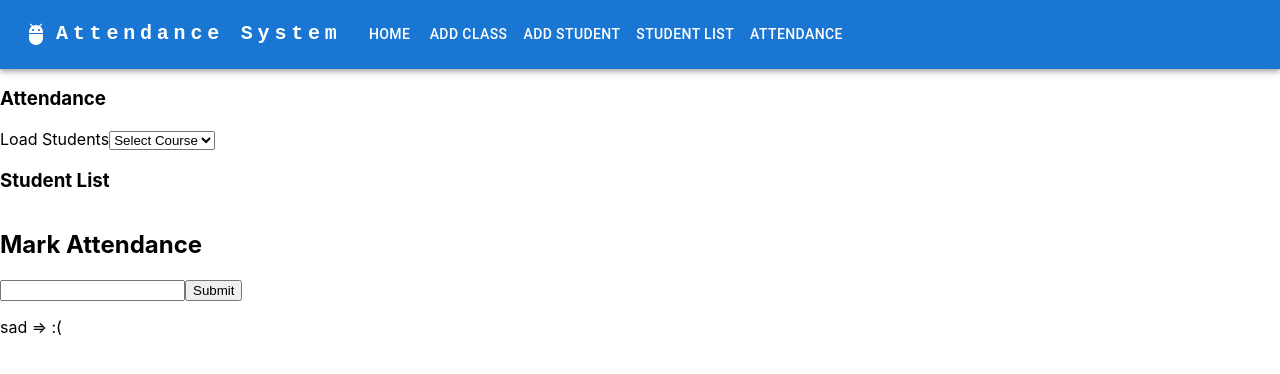
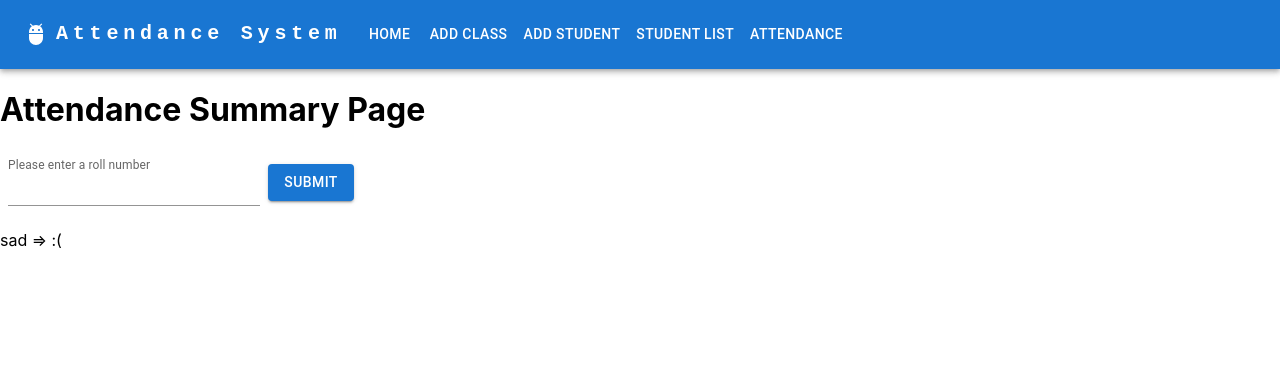
Before and after one commit to obaidmuneer/attendance-management, a React (Create React App) app: page /attendance in a window 1280 px wide. Shown: the top 374 px of the page. Built offline with nearby package versions, Linux system fonts and the light colour scheme.

Commit message:
added mui textfield and std card

```diff
--- a/src/components/attendance/index.jsx
+++ b/src/components/attendance/index.jsx
@@ -2,6 +2,10 @@ import axios from "axios";
 import moment from "moment";
 import { useState } from "react";
 import StudentsList from "../students_list";
+import Box from "@mui/material/Box";
+import TextField from "@mui/material/TextField";
+import Button from "@mui/material/Button";
+import StudentCard from "../student_card";
 
 const Attendance = ({ api }) => {
   const [students, setStudents] = useState([]);
@@ -74,8 +78,8 @@ const Attendance = ({ api }) => {
 
   return (
     <div>
-      <h3>Attendance</h3>
-      <span>Load Students</span>
+      <h1>Attendance Summary Page</h1>
+      {/* <span>Load Students</span>
       <select
         defaultValue={"course"}
         onChange={(e) => setSelectedCourse(e.target.value)}
@@ -127,25 +131,40 @@ const Attendance = ({ api }) => {
         {selectedSec && <button onClick={loadStudents}>Load Students</button>}
       </div>
 
-      <StudentsList students={students} />
+      <StudentsList students={students} /> */}
+
+      <Box
+        component="form"
+        sx={{
+          "& .MuiTextField-root": { m: 1, width: "25ch" },
+          display: "flex",
+          alignItems: "center",
+        }}
+        noValidate
+        autoComplete="off"
+        onSubmit={handleSubmit}
+      >
+        <TextField
+          id="standard-number"
+          label="Please enter a roll number"
+          type="number"
+          InputLabelProps={{
+            shrink: true,
+          }}
+          variant="standard"
+          onChange={(e) => setRoll(+e.target.value)}
+          value={roll}
+        />
+        <Button type="submit" variant="contained" size="medium">
+          Submit
+        </Button>
+      </Box>
 
       <div>
-        <h2>Mark Attendance</h2>
-        <form onSubmit={handleSubmit}>
-          <input type="number" onChange={(e) => setRoll(+e.target.value)} />
-          <input type="submit"></input>
-        </form>
-
         {student && student.isClassAssign ? (
           <div>
-            <ul>
-              <li>{moment(Date.now()).format("MMM Do YY")}</li>
-              <li>
-                {student.name} {student.fathername}
-              </li>
-              <li>{student.course}</li>
-            </ul>
-            <form onSubmit={handleAttendance}>
+            <StudentCard student={student} />
+            {/* <form onSubmit={handleAttendance}>
               <span>Select Date</span>
               <input
                 type="date"
@@ -167,7 +186,7 @@ const Attendance = ({ api }) => {
                 <option value="leave">Leave</option>
               </select>
               <input type="submit"></input>
-            </form>
+            </form> */}
           </div>
         ) : (
           <div>
@@ -179,7 +198,7 @@ const Attendance = ({ api }) => {
       <div>
         {student && (
           <div>
-            <h2>Attendance Summary</h2>
+            <h2>Student's Attendance Detail</h2>
             {/* <button onClick={loadAttendance}>Load Attendance</button> */}
             <ul>
               {loadedAttend.map((eachAttend, index) => {
```
